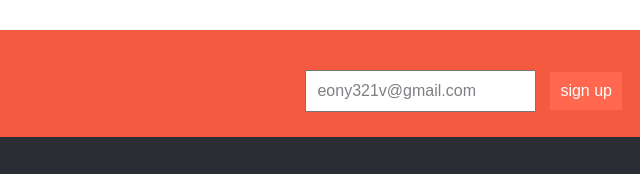
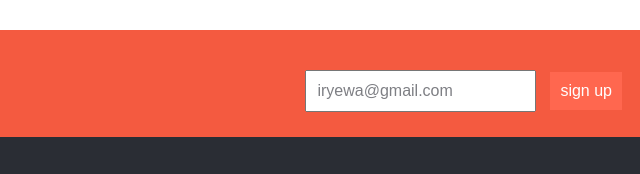
Before and after one commit to IryEwa/iryewaDream, a plain HTML site: page index.html in a window 1280 px wide. Shown: the part 2129-2303 px from the top of the page, 568-1208 px from the left. Drawn offline with nearby package versions, Linux system fonts and the light colour scheme.

Commit message:
second commit

```diff
--- a/index.html
+++ b/index.html
@@ -230,7 +230,7 @@
 			<p>Sign up for exclusive sales and product news</p>
 			<div class="sub-form">
 				<form action="" method="POST">
-					<input type="text" class="input-text" value="eony321v@gmail.com">
+					<input type="text" class="input-text" value="iryewa@gmail.com">
 					<input type="submit" class="sub-btn" value="sign up">
 				</form>
 			</div>
```
